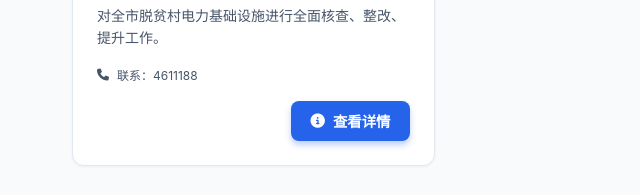
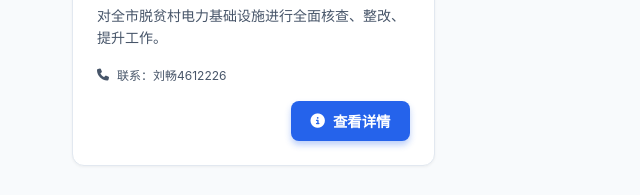
Before and after one commit to fengdeyilv/zcxu, a website: page index.html in a window 1280 px wide. Shown: the part 2753-2948 px from the top of the page, 0-640 px from the left. Drawn offline with Linux system fonts and the light colour scheme; a script that the page names is missing.

Commit message:
Add files via upload

```diff
--- a/index.html
+++ b/index.html
@@ -880,7 +880,7 @@
                     <span class="policy-category">基础设施建设</span>
                     <h3 class="policy-title"><i class="fas fa-bolt"></i> 脱贫村电力基础设施提升</h3>
                     <p class="policy-description">对全市脱贫村电力基础设施进行全面核查、整改、提升工作。</p>
-                    <p class="policy-contact"><i class="fas fa-phone"></i> 联系：4611188</p>
+                    <p class="policy-contact"><i class="fas fa-phone"></i> 联系：刘畅4612226</p>
                     <button class="interactive-button" onclick="openModal('脱贫村电力基础设施提升'); event.stopPropagation();">
                         <i class="fas fa-info-circle"></i> 查看详情
                     </button>
@@ -1128,7 +1128,7 @@
                     <span class="policy-category">基础设施建设</span>
                     <h3 class="policy-title"><i class="fas fa-bolt"></i> 脱贫村电力基础设施提升</h3>
                     <p class="policy-description">对全市脱贫村电力基础设施进行全面核查、整改、提升工作。</p>
-                    <p class="policy-contact"><i class="fas fa-phone"></i> 联系：4611188</p>
+                    <p class="policy-contact"><i class="fas fa-phone"></i> 联系：刘畅4612226</p>
                     <button class="interactive-button" onclick="openModal('脱贫村电力基础设施提升'); event.stopPropagation();">
                         <i class="fas fa-info-circle"></i> 查看详情
                     </button>
```
